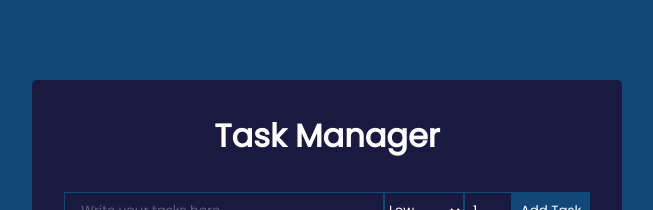
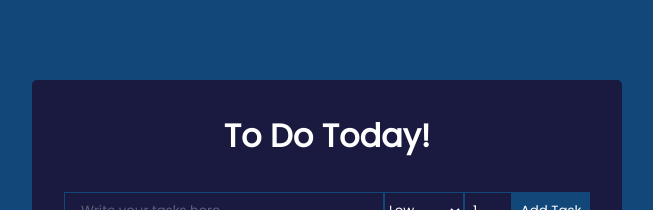
Before and after one commit to MichaelRaatsPro/TaskManager, a React (Create React App) app in the folder task-manager/: page / in a window 1280 px wide. Shown: the top 210 px of the page, without its empty margins (313-966 px from the left). Built offline with nearby package versions, Linux system fonts and the light colour scheme.

Commit message:
changed titles

```diff
--- a/task-manager/src/App.js
+++ b/task-manager/src/App.js
@@ -2,7 +2,7 @@ import './App.css';
 import { TodoWrapper } from './components/TodoWrapper';
 import {useState} from 'react';
 
-document.title = "Task Manager";
+document.title = "To Do Today!";
 function App() {
   return (
       <TodoWrapper/>
--- a/task-manager/src/components/TodoWrapper.js
+++ b/task-manager/src/components/TodoWrapper.js
@@ -82,7 +82,7 @@ export const TodoWrapper = () => {
 
   return (
     <div className = 'TodoWrapper'>
-      <h1 id = "mainTitle">Task Manager</h1>
+      <h1 id = "mainTitle">To Do Today!</h1>
      <TodoForm addTodo= {addTodo} />
      {todos.map((todo, index) => (
        todo.isEditing ? (
```
